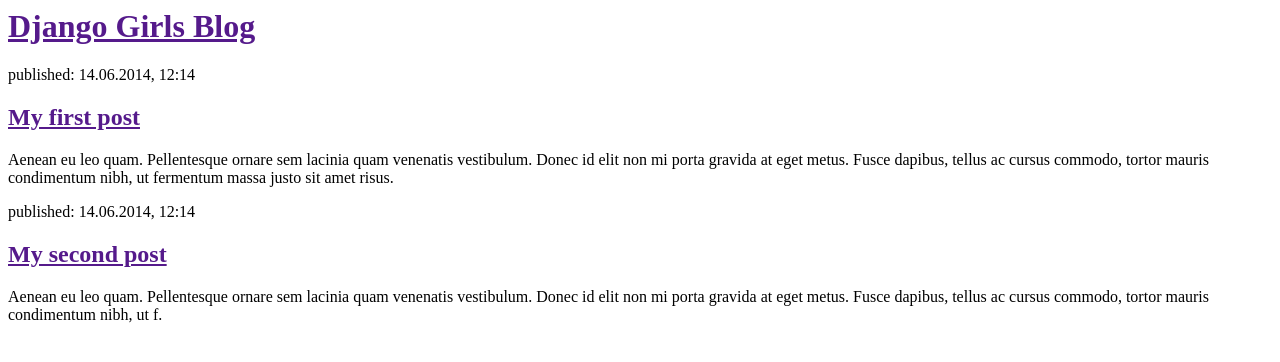
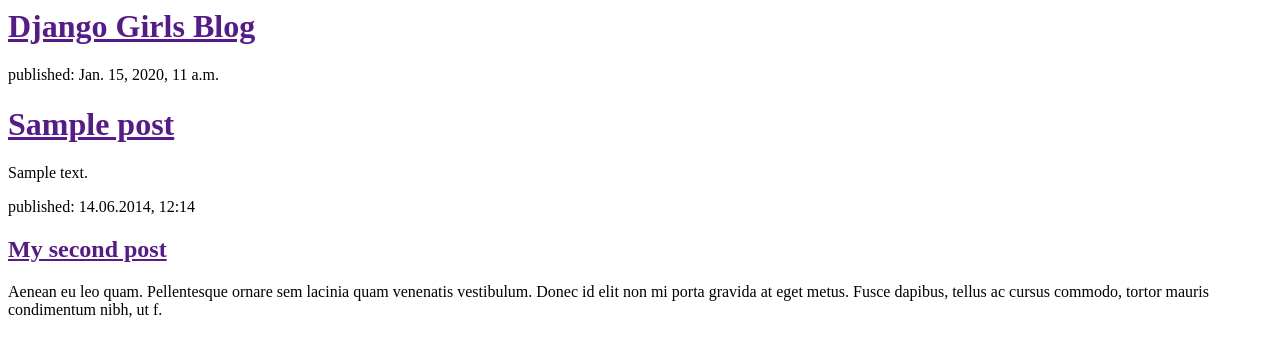
Before and after one commit to rctromp/my-first-blog, a Django app: template blog/templates/blog/post_list.html in a window 1280 px wide. Shown: the top 362 px of the page. Run offline with Django 3.2, Linux system fonts and the light colour scheme; the template is opened without the code that fills it: values that come from a table or form of the project are taken from there, others are empty; tables that the repository leaves empty hold one stand-in row (values such as "Sample post").

Commit message:
Modified templates to display posts from database.

```diff
--- a/blog/templates/blog/post_list.html
+++ b/blog/templates/blog/post_list.html
@@ -7,11 +7,17 @@
             <h1><a href="">Django Girls Blog</a></h1>
         </div>
 
-        <div>
-            <p>published: 14.06.2014, 12:14</p>
-            <h2><a href="">My first post</a></h2>
-            <p>Aenean eu leo quam. Pellentesque ornare sem lacinia quam venenatis vestibulum. Donec id elit non mi porta gravida at eget metus. Fusce dapibus, tellus ac cursus commodo, tortor mauris condimentum nibh, ut fermentum massa justo sit amet risus.</p>
-        </div>
+        {% for post in posts %}
+          <div>
+            <p>
+              published: {{post.published_date}}
+            </p>
+            <h1><a href="">{{post.title}}</a></h1>
+            <p>
+              {{post.text|linebreaksbr }}
+            </p>
+          </div>
+      {% endfor %}
 
         <div>
             <p>published: 14.06.2014, 12:14</p>
--- a/blog/urls.py
+++ b/blog/urls.py
@@ -1,5 +1,6 @@
 from django.conf.urls import url
 from . import views
+
 
 urlpatterns = [
     url(r'^$', views.post_list, name='post_list'),
--- a/blog/views.py
+++ b/blog/views.py
@@ -1,5 +1,11 @@
 from django.shortcuts import render
+from .models import Post
+from django.utils import timezone
 
 # Create your views here.
 def post_list(request):
     return render(request, 'blog/post_list.html', {})
+
+def post_list(request):
+    posts = Post.objects.filter(published_date__lte=timezone.now()).order_by('published_date')
+    return render(request, 'blog/post_list.html', {'posts': posts})
```
